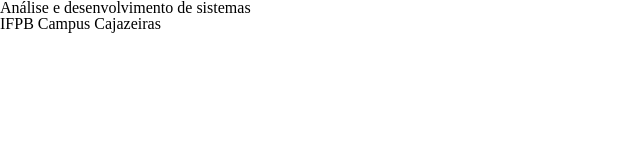
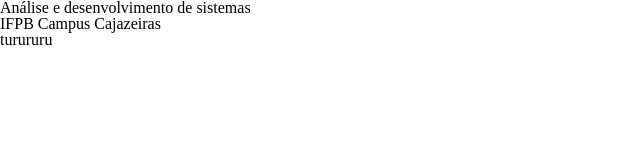
Before and after one commit to adsVLM/adsVLM.github.io, a plain HTML site: page index.html in a window 1280 px wide. Shown: the full height of the page, 0-640 px from the left. Drawn offline with Linux system fonts and the light colour scheme.

Commit message:
mensagem qualquer

```diff
--- a/index.html
+++ b/index.html
@@ -8,8 +8,10 @@
     <title>ADS - IFPB Campus Cajazeiras</title>
 </head>
 <body>
+
     <h1>Análise e desenvolvimento de sistemas</h1>
     <h2>IFPB Campus Cajazeiras</h2>
+    <p> turururu </p>
 </body>
 <script src="script.js"></script>
 </html>
```
